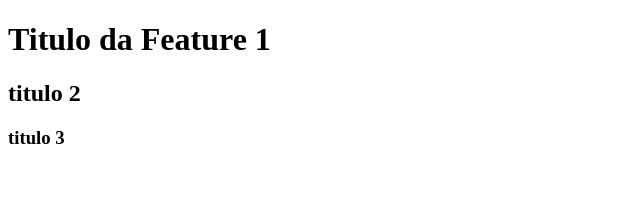
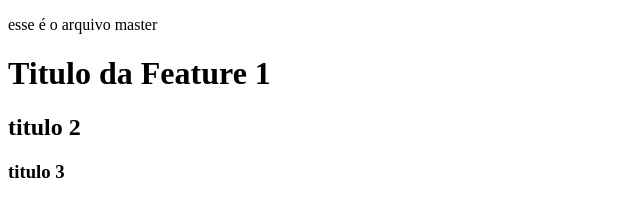
Before and after one commit to gutoamorim/teste, a plain HTML site: page index.html in a window 1280 px wide. Shown: the whole page, without its empty margins (0-640 px from the left). Drawn offline with Linux system fonts and the light colour scheme.

Commit message:
div adicionada

```diff
--- a/index.html
+++ b/index.html
@@ -9,6 +9,9 @@
 </head>
 
 <body>
+  <div>
+    <p>esse é o arquivo master</p>
+  </div>
   <h1>Titulo da Feature 1</h1>
   <h2>titulo 2</h2>
   <h3>titulo 3</h3>
```
